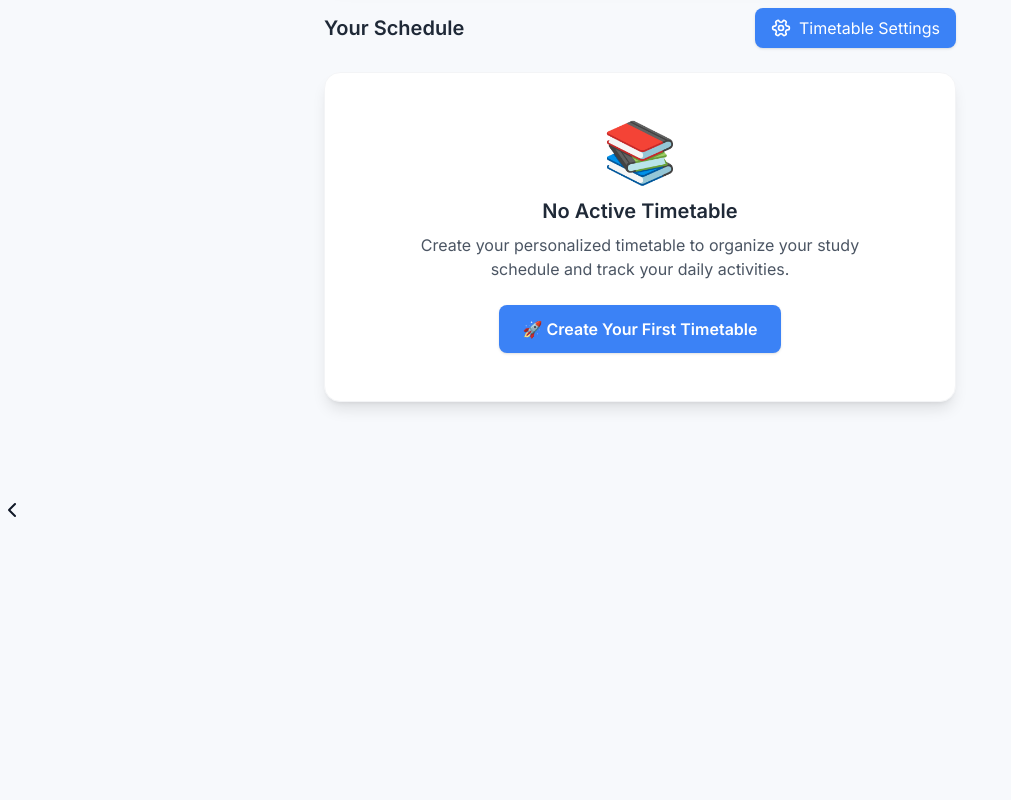
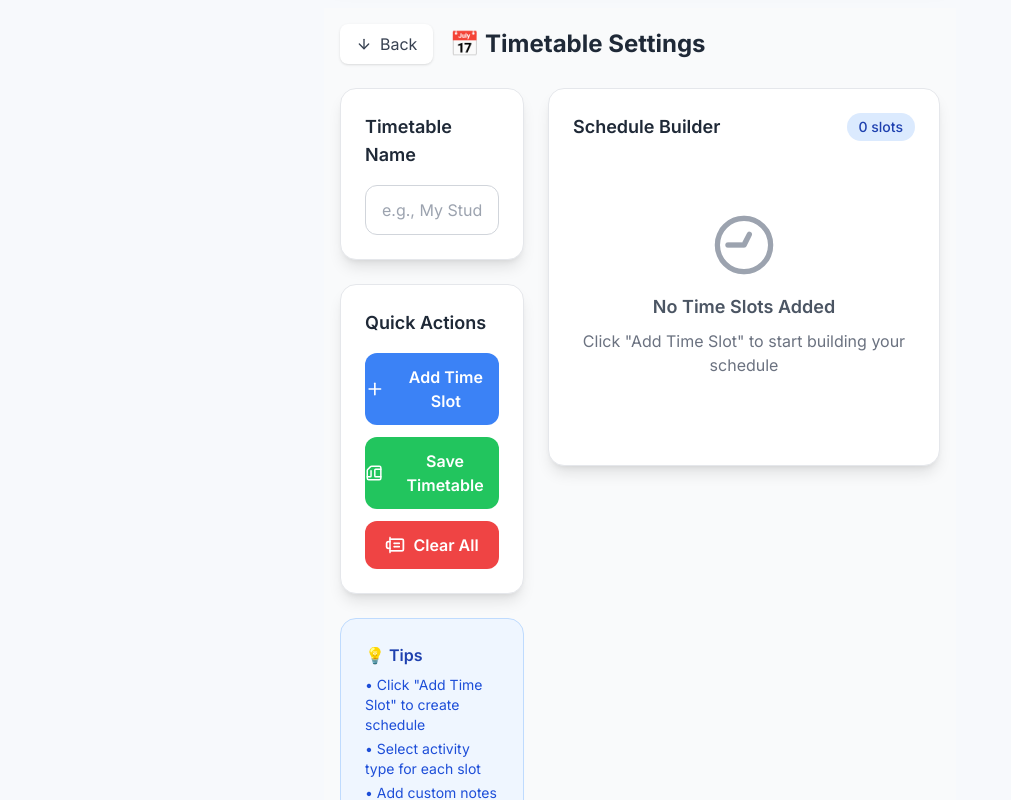
Before and after one commit to techai342/schoolwork, a React (Vite) app: page /timetable in a window 1280 px wide. Shown: the part 4480-5280 px from the top of the page, without its empty margins (0-1011 px from the left). Before the commit the page ends 5008 px from the top, so only its background shows below. Built offline with nearby package versions, Linux system fonts and the light colour scheme.

Commit message:
Update TimetableSettings.jsx

```diff
--- a/src/pages/TimetableSettings.jsx
+++ b/src/pages/TimetableSettings.jsx
@@ -1,199 +1,312 @@
-import React from "react";
+import React, { useState, useEffect } from "react";
 import { useNavigate } from "react-router-dom";
 import useTimetable from "../hooks/useTimetable";
-import {
-  BookOpen,
-  Coffee,
-  Sun,
-  Atom,
-  Laptop,
-  Feather,
-  Moon,
-  Home,
-  Dumbbell,
-  Sandwich,
-  Utensils,
-  Bed,
-  Settings,
-} from "lucide-react";
+import { ArrowLeft, Plus, Trash2, Save, Clock, Calendar, Edit } from "lucide-react";
 
-export default function ScheduleList() {
+export default function TimetableSettings() {
   const navigate = useNavigate();
-  const { getActiveTimetable, activeTimetable } = useTimetable();
-  const activeTimetableData = getActiveTimetable();
+  const {
+    timetables,
+    activeTimetable,
+    addTimetable,
+    updateTimetable,
+    deleteTimetable,
+    setActiveTimetable
+  } = useTimetable();
 
-  const iconMap = {
-    Math: <BookOpen className="w-5 h-5" />,
-    "Free / Mind Time (Morning)": <Coffee className="w-5 h-5" />,
-    College: <Sun className="w-5 h-5" />,
-    Physics: <Atom className="w-5 h-5" />,
-    Computer: <Laptop className="w-5 h-5" />,
-    English: <Feather className="w-5 h-5" />,
-    Revision: <Moon className="w-5 h-5" />,
-    "Free / Family Time": <Home className="w-5 h-5" />,
-    "Free / Exercise Time": <Dumbbell className="w-5 h-5" />,
-    "Free / Lunch Break": <Sandwich className="w-5 h-5" />,
-    "Dinner / Relax": <Utensils className="w-5 h-5" />,
-    "💤 Rest & Sleep": <Bed className="w-5 h-5" />,
+  const [timetableName, setTimetableName] = useState("");
+  const [schedule, setSchedule] = useState([]);
+  const [editingIndex, setEditingIndex] = useState(null);
+
+  // Sample time slots for quick adding
+  const sampleTimes = [
+    "6:00 AM - 7:00 AM",
+    "7:00 AM - 8:00 AM",
+    "8:00 AM - 9:00 AM",
+    "9:00 AM - 10:00 AM",
+    "10:00 AM - 11:00 AM",
+    "11:00 AM - 12:00 PM",
+    "12:00 PM - 1:00 PM",
+    "1:00 PM - 2:00 PM",
+    "2:00 PM - 3:00 PM",
+    "3:00 PM - 4:00 PM",
+    "4:00 PM - 5:00 PM",
+    "5:00 PM - 6:00 PM",
+    "6:00 PM - 7:00 PM",
+    "7:00 PM - 8:00 PM",
+    "8:00 PM - 9:00 PM",
+    "9:00 PM - 10:00 PM",
+    "10:00 PM - 11:00 PM"
+  ];
+
+  const activities = [
+    "Math Study",
+    "Physics Practice",
+    "Computer Science",
+    "English Reading",
+    "Revision",
+    "College Classes",
+    "Break Time",
+    "Exercise",
+    "Lunch Break",
+    "Dinner",
+    "Sleep/Rest"
+  ];
+
+  // Load existing timetable if editing
+  useEffect(() => {
+    if (activeTimetable) {
+      const existingTimetable = timetables.find(t => t.name === activeTimetable);
+      if (existingTimetable) {
+        setTimetableName(existingTimetable.name);
+        setSchedule(existingTimetable.schedule || []);
+      }
+    }
+  }, [activeTimetable, timetables]);
+
+  const addTimeSlot = () => {
+    const newSlot = {
+      time: sampleTimes[schedule.length] || "Custom Time",
+      activity: "",
+      note: ""
+    };
+    setSchedule([...schedule, newSlot]);
   };
 
-  const getColor = (area) => {
-    const colors = {
-      Math: "from-blue-500 to-cyan-400",
-      Physics: "from-green-500 to-emerald-400",
-      Computer: "from-pink-500 to-red-400",
-      English: "from-yellow-500 to-orange-400",
-      Revision: "from-indigo-500 to-violet-400",
-      College: "from-purple-500 to-indigo-400",
-      "Free / Family Time": "from-teal-500 to-green-400",
-      "Free / Exercise Time": "from-cyan-500 to-blue-400",
-      "Free / Mind Time (Morning)": "from-amber-500 to-yellow-400",
-      "Free / Lunch Break": "from-orange-500 to-amber-400",
-      "Dinner / Relax": "from-rose-500 to-pink-400",
-      "💤 Rest & Sleep": "from-gray-400 to-slate-500",
-    };
-    return colors[area] || "from-blue-400 to-cyan-400";
+  const updateTimeSlot = (index, field, value) => {
+    const updatedSchedule = [...schedule];
+    updatedSchedule[index][field] = value;
+    setSchedule(updatedSchedule);
   };
 
-  // If no active timetable, show setup message
-  if (!activeTimetable) {
-    return (
-      <div className="schedule-list space-y-6 fade-in">
-        {/* Settings Button - ALWAYS VISIBLE */}
-        <div className="flex justify-between items-center mb-4">
-          <h2 className="text-xl font-semibold text-gray-800">Your Schedule</h2>
+  const removeTimeSlot = (index) => {
+    const updatedSchedule = schedule.filter((_, i) => i !== index);
+    setSchedule(updatedSchedule);
+  };
+
+  const saveTimetable = () => {
+    if (!timetableName.trim()) {
+      alert("Please enter a timetable name");
+      return;
+    }
+
+    if (schedule.length === 0) {
+      alert("Please add at least one time slot");
+      return;
+    }
+
+    // Check if we're editing existing timetable
+    const existingIndex = timetables.findIndex(t => t.name === activeTimetable);
+
+    if (existingIndex !== -1) {
+      // Update existing timetable
+      updateTimetable(existingIndex, timetableName, schedule);
+    } else {
+      // Create new timetable
+      addTimetable(timetableName, schedule);
+    }
+
+    alert(`Timetable "${timetableName}" saved successfully!`);
+    navigate("/");
+  };
+
+  const clearAll = () => {
+    setTimetableName("");
+    setSchedule([]);
+    setEditingIndex(null);
+  };
+
+  return (
+    <div className="min-h-screen bg-gray-50 dark:bg-gray-900 p-4">
+      <div className="max-w-4xl mx-auto">
+
+        {/* Header */}
+        <div className="flex items-center gap-4 mb-6">
           <button
-            className="flex items-center gap-2 bg-blue-500 hover:bg-blue-600 text-white px-4 py-2 rounded-lg shadow transition-all duration-200"
-            onClick={() => navigate("/timetable")}
+            onClick={() => navigate("/")}
+            className="flex items-center gap-2 bg-white dark:bg-gray-800 text-gray-700 dark:text-gray-300 px-4 py-2 rounded-lg shadow hover:bg-gray-100 dark:hover:bg-gray-700 transition"
           >
-            <Settings className="w-5 h-5" />
-            Timetable Settings
+            <ArrowLeft className="w-4 h-4" />
+            Back
           </button>
+          <h1 className="text-2xl font-bold text-gray-800 dark:text-white">
+            📅 Timetable Settings
+          </h1>
         </div>
 
-        {/* Empty State */}
-        <div className="text-center py-12 bg-white rounded-2xl shadow-lg border border-gray-100">
-          <div className="text-6xl mb-4">📚</div>
-          <h3 className="text-xl font-semibold text-gray-800 mb-2">
-            No Active Timetable
-          </h3>
-          <p className="text-gray-600 mb-6 max-w-md mx-auto">
-            Create your personalized timetable to organize your study schedule and track your daily activities.
-          </p>
-          <button
-            className="bg-blue-500 hover:bg-blue-600 text-white px-6 py-3 rounded-lg shadow font-semibold transition-all duration-200"
-            onClick={() => navigate("/timetable")}
-          >
-            🚀 Create Your First Timetable
-          </button>
+        {/* Main Content */}
+        <div className="grid grid-cols-1 lg:grid-cols-3 gap-6">
+
+          {/* Left Column - Timetable Info */}
+          <div className="lg:col-span-1 space-y-6">
+
+            {/* Timetable Name */}
+            <div className="bg-white dark:bg-gray-800 rounded-2xl p-6 shadow-lg border border-gray-200 dark:border-gray-700">
+              <h2 className="text-lg font-semibold text-gray-800 dark:text-white mb-4">
+                Timetable Name
+              </h2>
+              <input
+                type="text"
+                value={timetableName}
+                onChange={(e) => setTimetableName(e.target.value)}
+                placeholder="e.g., My Study Schedule"
+                className="w-full px-4 py-3 border border-gray-300 dark:border-gray-600 rounded-xl bg-white dark:bg-gray-700 text-gray-800 dark:text-white focus:ring-2 focus:ring-blue-500 focus:border-transparent"
+              />
+            </div>
+
+            {/* Quick Actions */}
+            <div className="bg-white dark:bg-gray-800 rounded-2xl p-6 shadow-lg border border-gray-200 dark:border-gray-700">
+              <h2 className="text-lg font-semibold text-gray-800 dark:text-white mb-4">
+                Quick Actions
+              </h2>
+
+              <button
+                onClick={addTimeSlot}
+                className="w-full flex items-center justify-center gap-2 bg-blue-500 hover:bg-blue-600 text-white py-3 rounded-xl font-semibold transition mb-3"
+              >
+                <Plus className="w-5 h-5" />
+                Add Time Slot
+              </button>
+
+              <button
+                onClick={saveTimetable}
+                className="w-full flex items-center justify-center gap-2 bg-green-500 hover:bg-green-600 text-white py-3 rounded-xl font-semibold transition mb-3"
+              >
+                <Save className="w-5 h-5" />
+                Save Timetable
+              </button>
+
+              <button
+                onClick={clearAll}
+                className="w-full flex items-center justify-center gap-2 bg-red-500 hover:bg-red-600 text-white py-3 rounded-xl font-semibold transition"
+              >
+                <Trash2 className="w-5 h-5" />
+                Clear All
+              </button>
+            </div>
+
+            {/* Info */}
+            <div className="bg-blue-50 dark:bg-blue-900/20 rounded-2xl p-6 border border-blue-200 dark:border-blue-800">
+              <h3 className="font-semibold text-blue-800 dark:text-blue-300 mb-2">
+                💡 Tips
+              </h3>
+              <ul className="text-sm text-blue-700 dark:text-blue-400 space-y-1">
+                <li>• Click "Add Time Slot" to create schedule</li>
+                <li>• Select activity type for each slot</li>
+                <li>• Add custom notes if needed</li>
+                <li>• Save when finished</li>
+              </ul>
+            </div>
+          </div>
+
+          {/* Right Column - Schedule Builder */}
+          <div className="lg:col-span-2">
+            <div className="bg-white dark:bg-gray-800 rounded-2xl p-6 shadow-lg border border-gray-200 dark:border-gray-700">
+              <div className="flex justify-between items-center mb-6">
+                <h2 className="text-lg font-semibold text-gray-800 dark:text-white">
+                  Schedule Builder
+                </h2>
+                <span className="bg-blue-100 dark:bg-blue-800 text-blue-800 dark:text-blue-200 px-3 py-1 rounded-full text-sm font-medium">
+                  {schedule.length} slots
+                </span>
+              </div>
+
+              {schedule.length === 0 ? (
+                <div className="text-center py-12">
+                  <Clock className="w-16 h-16 text-gray-400 mx-auto mb-4" />
+                  <h3 className="text-lg font-semibold text-gray-600 dark:text-gray-400 mb-2">
+                    No Time Slots Added
+                  </h3>
+                  <p className="text-gray-500 dark:text-gray-500 mb-4">
+                    Click "Add Time Slot" to start building your schedule
+                  </p>
+                </div>
+              ) : (
+                <div className="space-y-4 max-h-96 overflow-y-auto">
+                  {schedule.map((slot, index) => (
+                    <div key={index} className="bg-gray-50 dark:bg-gray-700 rounded-xl p-4 border border-gray-200 dark:border-gray-600">
+                      <div className="grid grid-cols-1 md:grid-cols-3 gap-4">
+
+                        {/* Time Slot */}
+                        <div>
+                          <label className="block text-sm font-medium text-gray-700 dark:text-gray-300 mb-2">
+                            Time
+                          </label>
+                          <select
+                            value={slot.time}
+                            onChange={(e) => updateTimeSlot(index, 'time', e.target.value)}
+                            className="w-full px-3 py-2 border border-gray-300 dark:border-gray-600 rounded-lg bg-white dark:bg-gray-600 text-gray-800 dark:text-white"
+                          >
+                            {sampleTimes.map((time) => (
+                              <option key={time} value={time}>
+                                {time}
+                              </option>
+                            ))}
+                            <option value="Custom Time">Custom Time</option>
+                          </select>
+                          {slot.time === "Custom Time" && (
+                            <input
+                              type="text"
+                              placeholder="e.g., 6:30 AM - 8:00 AM"
+                              value={slot.customTime || ""}
+                              onChange={(e) => updateTimeSlot(index, 'time', e.target.value)}
+                              className="w-full mt-2 px-3 py-2 border border-gray-300 dark:border-gray-600 rounded-lg bg-white dark:bg-gray-600 text-gray-800 dark:text-white"
+                            />
+                          )}
+                        </div>
+
+                        {/* Activity */}
+                        <div>
+                          <label className="block text-sm font-medium text-gray-700 dark:text-gray-300 mb-2">
+                            Activity
+                          </label>
+                          <select
+                            value={slot.activity}
+                            onChange={(e) => updateTimeSlot(index, 'activity', e.target.value)}
+                            className="w-full px-3 py-2 border border-gray-300 dark:border-gray-600 rounded-lg bg-white dark:bg-gray-600 text-gray-800 dark:text-white"
+                          >
+                            <option value="">Select Activity</option>
+                            {activities.map((activity) => (
+                              <option key={activity} value={activity}>
+                                {activity}
+                              </option>
+                            ))}
+                          </select>
+                        </div>
+
+                        {/* Note */}
+                        <div>
+                          <label className="block text-sm font-medium text-gray-700 dark:text-gray-300 mb-2">
+                            Note (Optional)
+                          </label>
+                          <input
+                            type="text"
+                            value={slot.note}
+                            onChange={(e) => updateTimeSlot(index, 'note', e.target.value)}
+                            placeholder="e.g., Practice numerical problems"
+                            className="w-full px-3 py-2 border border-gray-300 dark:border-gray-600 rounded-lg bg-white dark:bg-gray-600 text-gray-800 dark:text-white"
+                          />
+                        </div>
+                      </div>
+
+                      {/* Remove Button */}
+                      <div className="flex justify-end mt-3">
+                        <button
+                          onClick={() => removeTimeSlot(index)}
+                          className="flex items-center gap-1 text-red-500 hover:text-red-700 text-sm font-medium"
+                        >
+                          <Trash2 className="w-4 h-4" />
+                          Remove
+                        </button>
+                      </div>
+                    </div>
+                  ))}
+                </div>
+              )}
+            </div>
+          </div>
         </div>
       </div>
-    );
-  }
-
-  return (
-    <div className="schedule-list space-y-6 fade-in">
-      {/* Header with Settings Button - ALWAYS VISIBLE */}
-      <div className="flex justify-between items-center mb-4">
-        <div>
-          <h2 className="text-xl font-semibold text-gray-800">Your Schedule</h2>
-          <p className="text-sm text-gray-600 mt-1">
-            Active: <span className="font-semibold text-blue-600">{activeTimetable}</span>
-            {activeTimetableData && activeTimetableData.schedule && (
-              <span className="ml-2">• {activeTimetableData.schedule.length} time slots</span>
-            )}
-          </p>
-        </div>
-        <button
-          className="flex items-center gap-2 bg-blue-500 hover:bg-blue-600 text-white px-4 py-2 rounded-lg shadow transition-all duration-200"
-          onClick={() => navigate("/timetable")}
-        >
-          <Settings className="w-5 h-5" />
-          Timetable Settings
-        </button>
-      </div>
-
-      {/* Schedule Items */}
-      {activeTimetableData && activeTimetableData.schedule && activeTimetableData.schedule.length > 0 ? (
-        activeTimetableData.schedule.map((item, index) => (
-          <div key={index} className="schedule-card">
-            <div className="flex items-start">
-              <div
-                className={`task-icon bg-gradient-to-br ${getColor(
-                  item.area || item.activity
-                )} shadow-md rounded-2xl w-12 h-12 flex items-center justify-center glow`}
-              >
-                {iconMap[item.area || item.activity] || <BookOpen className="w-5 h-5" />}
-              </div>
-
-              <div className="flex-1 ml-4">
-                <div className="flex justify-between items-start mb-2">
-                  <h3 className="text-lg font-semibold text-gray-800">
-                    {item.area || item.activity || "No Activity"}
-                  </h3>
-                  <span className="time-badge">{item.time}</span>
-                </div>
-                <p className="text-gray-600 text-sm">{item.note || "No additional notes"}</p>
-              </div>
-            </div>
-          </div>
-        ))
-      ) : (
-        <div className="text-center py-8 bg-white rounded-2xl shadow-lg border border-gray-100">
-          <div className="text-4xl mb-3">📝</div>
-          <h3 className="text-lg font-semibold text-gray-800 mb-2">
-            No Schedule Entries
-          </h3>
-          <p className="text-gray-600 mb-4">
-            Your "{activeTimetable}" timetable doesn't have any schedule entries yet.
-          </p>
-          <button
-            className="bg-blue-500 hover:bg-blue-600 text-white px-4 py-2 rounded-lg shadow transition-all duration-200"
-            onClick={() => navigate("/timetable")}
-          >
-            ✏️ Add Schedule Entries
-          </button>
-        </div>
-      )}
-
-      <style>{`
-        .schedule-card {
-          background: white;
-          border-radius: 18px;
-          padding: 1rem 1.2rem;
-          box-shadow: 0 4px 20px rgba(0,0,0,0.06);
-          border: 1px solid rgba(0,0,0,0.04);
-          transition: all 0.3s ease;
-        }
-        .schedule-card:hover {
-          transform: translateY(-3px);
-          box-shadow: 0 10px 25px rgba(0,122,255,0.15);
-        }
-        .time-badge {
-          background: linear-gradient(90deg, #007aff, #00c6ff);
-          color: white;
-          font-size: 0.7rem;
-          padding: 4px 10px;
-          border-radius: 10px;
-          font-weight: 500;
-          box-shadow: 0 2px 6px rgba(0,122,255,0.25);
-        }
-        .glow {
-          animation: glowPulse 2s infinite alternate;
-        }
-        @keyframes glowPulse {
-          from { box-shadow: 0 0 6px rgba(0,122,255,0.4); }
-          to { box-shadow: 0 0 12px rgba(0,122,255,0.7); }
-        }
-        .fade-in {
-          opacity: 0;
-          animation: fadeIn 0.7s ease forwards;
-        }
-        @keyframes fadeIn {
-          from { opacity: 0; transform: translateY(15px); }
-          to { opacity: 1; transform: translateY(0); }
-        }
-      `}</style>
     </div>
   );
 }
```
